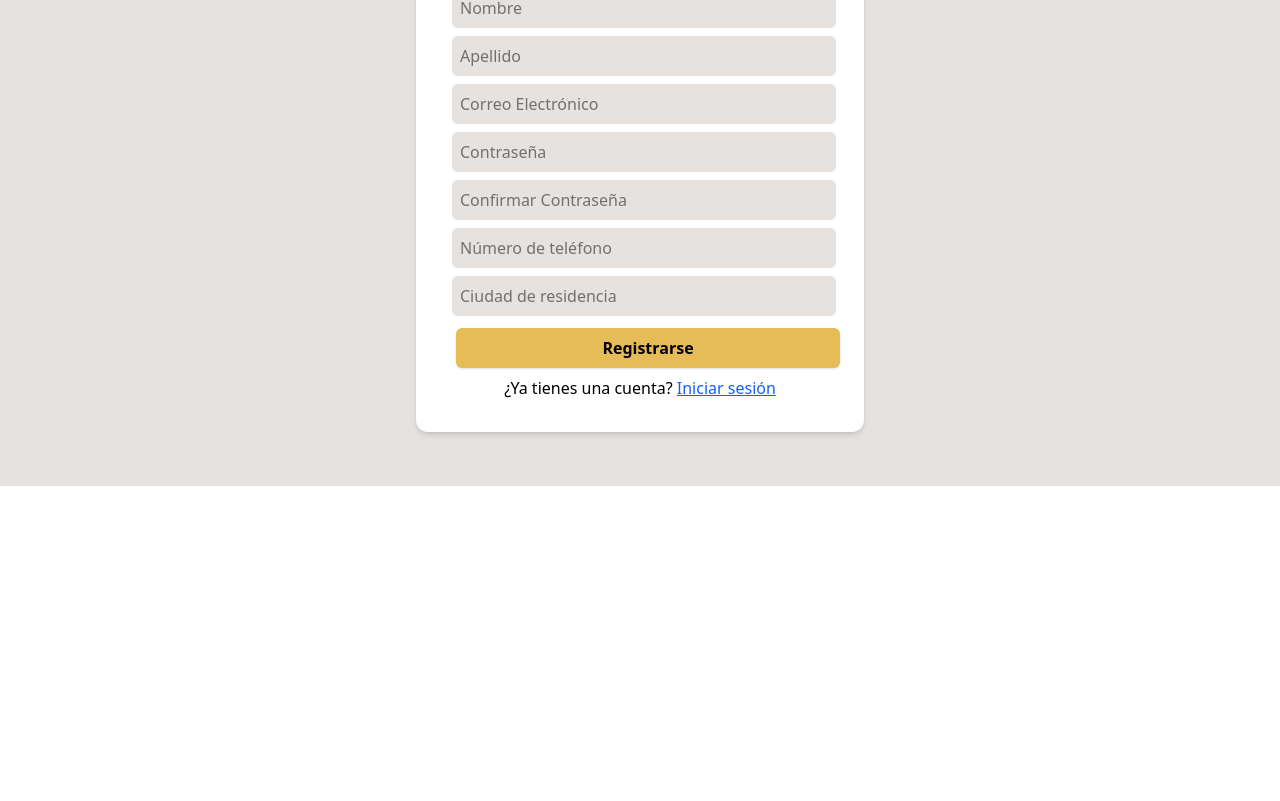
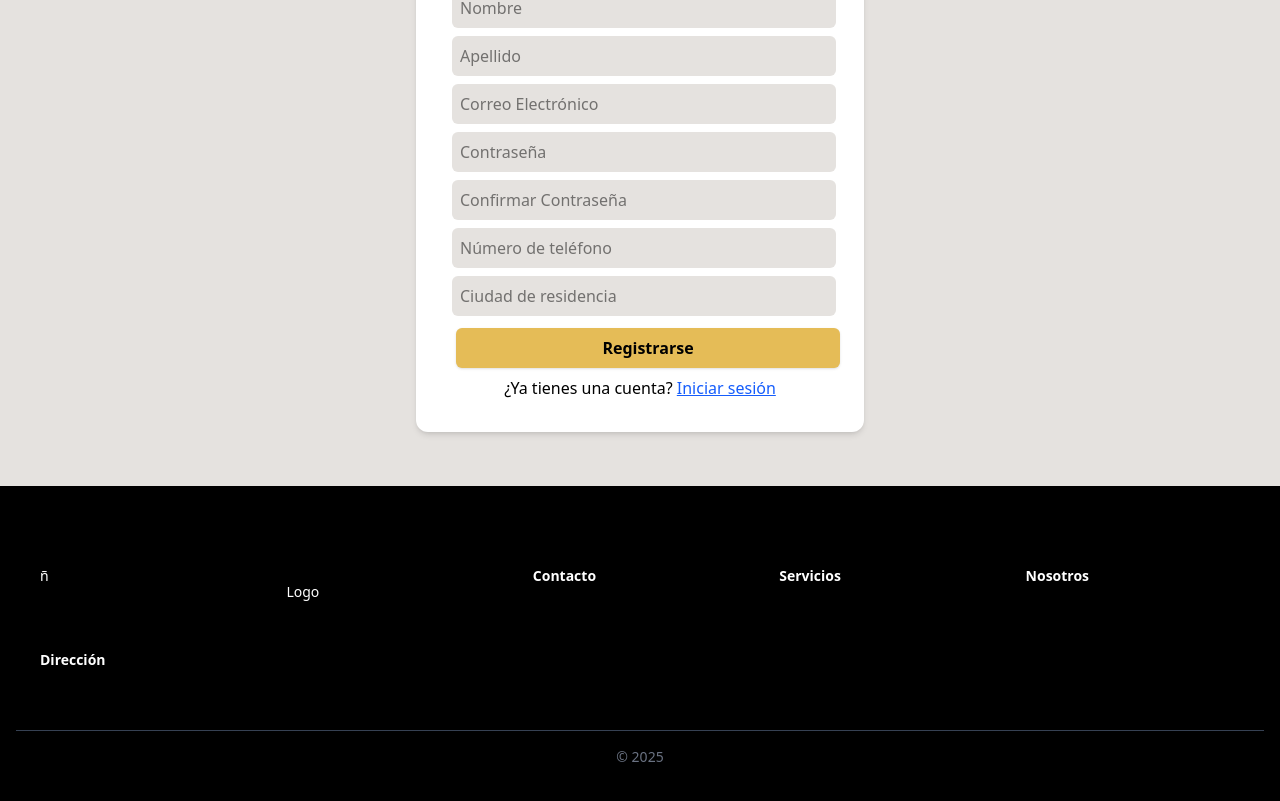
Before and after one commit to swaggirl26/Proyectos-SENA-, a React (Vite) app in the folder front-end/: page /Register in a window 1280 px wide. Shown: the part 458-1259 px from the top of the page. Before the commit the page ends 944 px from the top, so only its background shows below. Built offline with nearby package versions, Linux system fonts and the light colour scheme.

Commit message:
Cración de footer

```diff
--- a/front-end/src/App.jsx
+++ b/front-end/src/App.jsx
@@ -7,10 +7,12 @@ import Contactanos from "./paginas/Contactanos";
 import Login from "./paginas/Login";
 import Register from "./paginas/Register";
 import Navegacion from "./Navegacion";
+import Footer from "./componentes/footer";
 
 function App() {
   return (
     <BrowserRouter> <Navegacion />
+
     <Routes>
       <Route path="/"element= {<Inicio />}></Route>
       <Route path="/Productos"element= {<Productos />}></Route>
@@ -19,9 +21,10 @@ function App() {
       <Route path="/Contactanos"element= {<Contactanos />}></Route>
       <Route path="/Login"element= {<Login />}></Route>
       <Route path="/Register"element= {<Register />}></Route>
-    </Routes>
+    </Routes> <Footer/>
     </BrowserRouter>
   );
+
 }
 
 export default App;
--- /dev/null
+++ b/front-end/src/componentes/Footer.jsx
@@ -0,0 +1,41 @@
+function Footer() {
+  return (
+    <footer className="bg-black text-white py-8 px-4">
+       <div className="max-w-7xl mx-auto px-6 py-12 grid grid-cols-1 md:grid-cols-5 gap-8 text-sm">ñ
+        <div>
+          <div className="text-white font-semibold text-lg mb-4 flex items-center gap-2">
+            <span className="text-indigo-400 text-2xl"></span>
+          </div>
+          <p className="mb-4">
+            Logo
+          </p>
+          <div className="flex space-x-4 text-lg text-white">
+
+          </div>
+        </div>
+
+        <div>
+          <h4 className="text-white font-semibold mb-3">Contacto</h4>
+        </div>
+
+        <div>
+          <h4 className="text-white font-semibold mb-3">Servicios</h4>
+        </div>
+
+        <div>
+          <h4 className="text-white font-semibold mb-3">Nosotros</h4>
+        </div>
+
+         <div>
+          <h4 className="text-white font-semibold mb-3">Dirección</h4>
+        </div>
+      </div>
+
+      <div className="border-t border-gray-700 text-center py-4 text-sm text-gray-500">
+        © 2025
+      </div>
+
+    </footer>
+  )
+  }
+export default Footer;
--- a/front-end/src/paginas/Inicio.jsx
+++ b/front-end/src/paginas/Inicio.jsx
@@ -1,5 +1,6 @@
 import Fondoportada from '../assets/img/Fondoportada.png';
 import whatsappIcono from '/Iconos/whatsapp_icono.ico';
+
 
 function Inicio() {
   return (
@@ -63,7 +64,7 @@ function Inicio() {
              <div className="bg-white shadow-xl relative">
              <img
               src="/imagenes/cortinas.jpg"
-              alt="Asesoría"
+              alt="Productos"
               className="w-full h-full object-cover"
              />
              <div className="absolute inset-0 bg-black/55 flex flex-col items-center justify-center text-white text-center px-4">
@@ -76,10 +77,10 @@ function Inicio() {
             </div>
 
             {/* Tarjeta 3 */}
-             <div className="bg-white shadow-xl relative">
+            <div className="bg-white shadow-xl relative">
              <img
               src="/imagenes/asesoria.jpg"
-              alt="Asesoría"
+              alt="Servicios"
               className="w-full h-full object-cover"
              />
              <div className="absolute inset-0 bg-black/55 flex flex-col items-center justify-center text-white text-center px-4">
```
